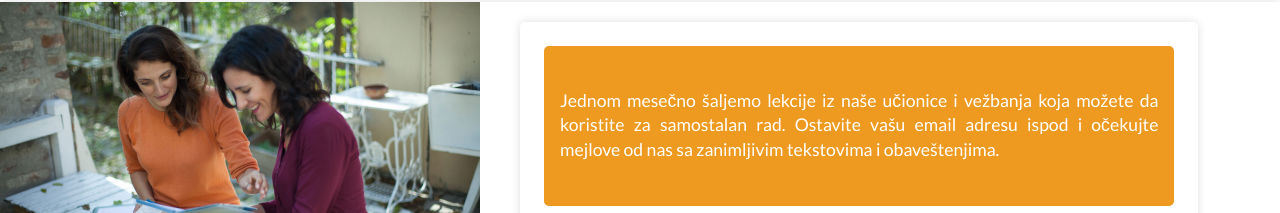
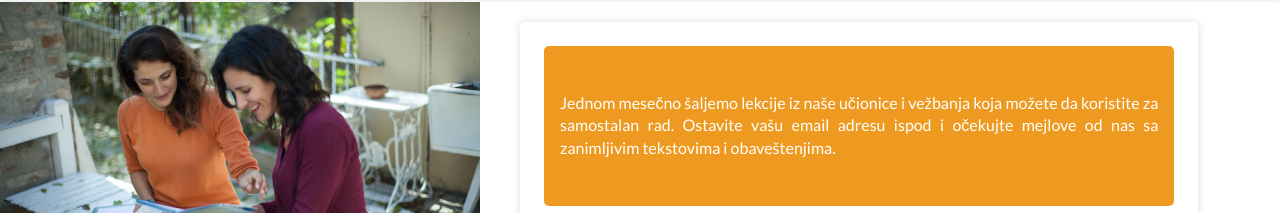
Before and after one commit to Dejan85/proenglish-refactor, a React (Vite) app in the folder client/: page / in a window 1280 px wide. Shown: the part 3094-3307 px from the top of the page. Built offline with nearby package versions, Linux system fonts and the light colour scheme; no server answers; a web font is replaced by a local one.

Commit message:
newsletter done

```diff
--- a/client/src/components/ui/Button/Button.tsx
+++ b/client/src/components/ui/Button/Button.tsx
@@ -1,6 +1,6 @@
 import React from "react";
+import { WrapperType } from "~/src/global-types";
 import { ButtonProps } from "./types";
-import { WrapperType } from "~/src/global-types";
 
 const className: string = "button";
 const Wrapper: WrapperType = "button";
--- a/client/src/components/ui/text/styles.scss
+++ b/client/src/components/ui/text/styles.scss
@@ -40,7 +40,6 @@
 
 .newsletter-text {
   color: white;
-  font-size: 2.2rem;
 }
 
 // HELPERS
```
